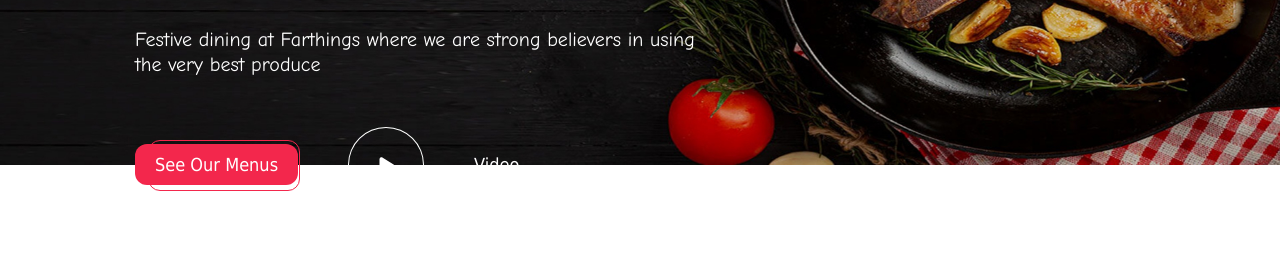
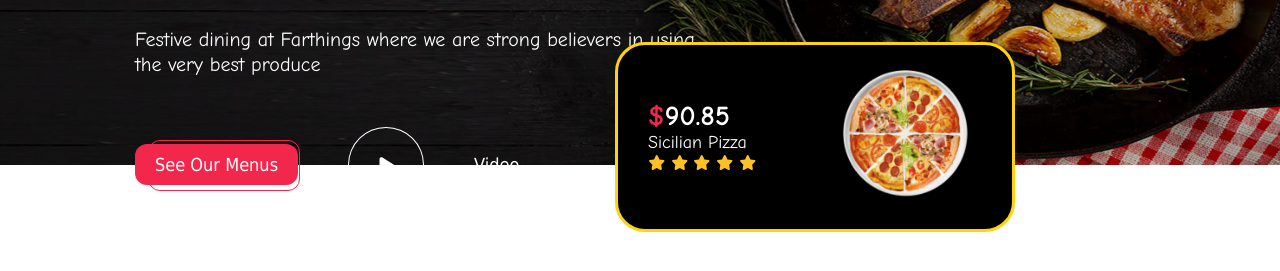
Before and after one commit to Hassan-Mousavi/Restaurant-New, a plain HTML site: page index.html in a window 1280 px wide. Shown: the part 395-666 px from the top of the page. Drawn offline with Linux system fonts and the light colour scheme.

Commit message:
header_style

```diff
--- a/app.css
+++ b/app.css
@@ -142,7 +142,7 @@ body {
   background: url(/img/hero.jpg);
   background-size: 100%;
   background-repeat: no-repeat;
-  height: 71rem;
+  height: 710px;
 }
 .hero_content {
   width: 61.5rem;
@@ -231,3 +231,45 @@ body {
   height: 2rem;
   fill: #fff;
 }
+.weekly_special {
+  display: flex;
+  align-items: center;
+  justify-content: space-between;
+  width: 40rem;
+  height: 190px;
+  padding: 1rem 3rem;
+  border: 3px solid #ffd40d;
+  border-radius: 3rem;
+  -webkit-border-radius: 3rem;
+  -moz-border-radius: 3rem;
+  -ms-border-radius: 3rem;
+  -o-border-radius: 3rem;
+  position: absolute;
+  right: 265px;
+  bottom: 170px;
+  background-color: #000;
+}
+
+.weekly_price {
+  color: #fff;
+  font-size: 2.8rem;
+  font-weight: 700;
+  font-family: "Comic Sans MS";
+}
+.weekly_price span {
+  color: #f3274c;
+}
+.weekly_name {
+  color: #fff;
+  font-family: "Comic Sans MS";
+}
+.star_icon {
+  width: 17.5px;
+  height: 1.5rem;
+  fill: #ffc222;
+}
+.weekly_image {
+  width: 15rem;
+  height: 15rem;
+  padding: 1rem;
+}
--- a/index.html
+++ b/index.html
@@ -125,8 +125,49 @@
               </div>
             </div>
           </div>
+          <div class="weekly_special">
+            <div class="weekly_caption">
+              <p class="weekly_price"><span>$</span>90.85</p>
+              <p class="weekly_name">Sicilian Pizza</p>
+              <div class="weely_stars">
+                <svg class="star_icon" viewBox="0 0 576 512">
+                  <path
+                    d="M316.9 18C311.6 7 300.4 0 288.1 0s-23.4 7-28.8 18L195 150.3 51.4 171.5c-12 1.8-22 10.2-25.7 21.7s-.7 24.2 7.9 32.7L137.8 329 113.2 474.7c-2 12 3 24.2 12.9 31.3s23 8 33.8 2.3l128.3-68.5 128.3 68.5c10.8 5.7 23.9 4.9 33.8-2.3s14.9-19.3 12.9-31.3L438.5 329 542.7 225.9c8.6-8.5 11.7-21.2 7.9-32.7s-13.7-19.9-25.7-21.7L381.2 150.3 316.9 18z"
+                  />
+                </svg>
+                <svg class="star_icon" viewBox="0 0 576 512">
+                  <path
+                    d="M316.9 18C311.6 7 300.4 0 288.1 0s-23.4 7-28.8 18L195 150.3 51.4 171.5c-12 1.8-22 10.2-25.7 21.7s-.7 24.2 7.9 32.7L137.8 329 113.2 474.7c-2 12 3 24.2 12.9 31.3s23 8 33.8 2.3l128.3-68.5 128.3 68.5c10.8 5.7 23.9 4.9 33.8-2.3s14.9-19.3 12.9-31.3L438.5 329 542.7 225.9c8.6-8.5 11.7-21.2 7.9-32.7s-13.7-19.9-25.7-21.7L381.2 150.3 316.9 18z"
+                  />
+                </svg>
+                <svg class="star_icon" viewBox="0 0 576 512">
+                  <path
+                    d="M316.9 18C311.6 7 300.4 0 288.1 0s-23.4 7-28.8 18L195 150.3 51.4 171.5c-12 1.8-22 10.2-25.7 21.7s-.7 24.2 7.9 32.7L137.8 329 113.2 474.7c-2 12 3 24.2 12.9 31.3s23 8 33.8 2.3l128.3-68.5 128.3 68.5c10.8 5.7 23.9 4.9 33.8-2.3s14.9-19.3 12.9-31.3L438.5 329 542.7 225.9c8.6-8.5 11.7-21.2 7.9-32.7s-13.7-19.9-25.7-21.7L381.2 150.3 316.9 18z"
+                  />
+                </svg>
+                <svg class="star_icon" viewBox="0 0 576 512">
+                  <path
+                    d="M316.9 18C311.6 7 300.4 0 288.1 0s-23.4 7-28.8 18L195 150.3 51.4 171.5c-12 1.8-22 10.2-25.7 21.7s-.7 24.2 7.9 32.7L137.8 329 113.2 474.7c-2 12 3 24.2 12.9 31.3s23 8 33.8 2.3l128.3-68.5 128.3 68.5c10.8 5.7 23.9 4.9 33.8-2.3s14.9-19.3 12.9-31.3L438.5 329 542.7 225.9c8.6-8.5 11.7-21.2 7.9-32.7s-13.7-19.9-25.7-21.7L381.2 150.3 316.9 18z"
+                  />
+                </svg>
+                <svg class="star_icon" viewBox="0 0 576 512">
+                  <path
+                    d="M316.9 18C311.6 7 300.4 0 288.1 0s-23.4 7-28.8 18L195 150.3 51.4 171.5c-12 1.8-22 10.2-25.7 21.7s-.7 24.2 7.9 32.7L137.8 329 113.2 474.7c-2 12 3 24.2 12.9 31.3s23 8 33.8 2.3l128.3-68.5 128.3 68.5c10.8 5.7 23.9 4.9 33.8-2.3s14.9-19.3 12.9-31.3L438.5 329 542.7 225.9c8.6-8.5 11.7-21.2 7.9-32.7s-13.7-19.9-25.7-21.7L381.2 150.3 316.9 18z"
+                  />
+                </svg>
+              </div>
+            </div>
+            <div class="weekly_img">
+              <img
+                class="weekly_image"
+                src="/img/star-box-150x150.png.png"
+                alt="Pizza Photo"
+              />
+            </div>
+          </div>
         </div>
       </div>
+      <div class="about_food"></div>
     </main>
     <script src="/app.js"></script>
   </body>
```
